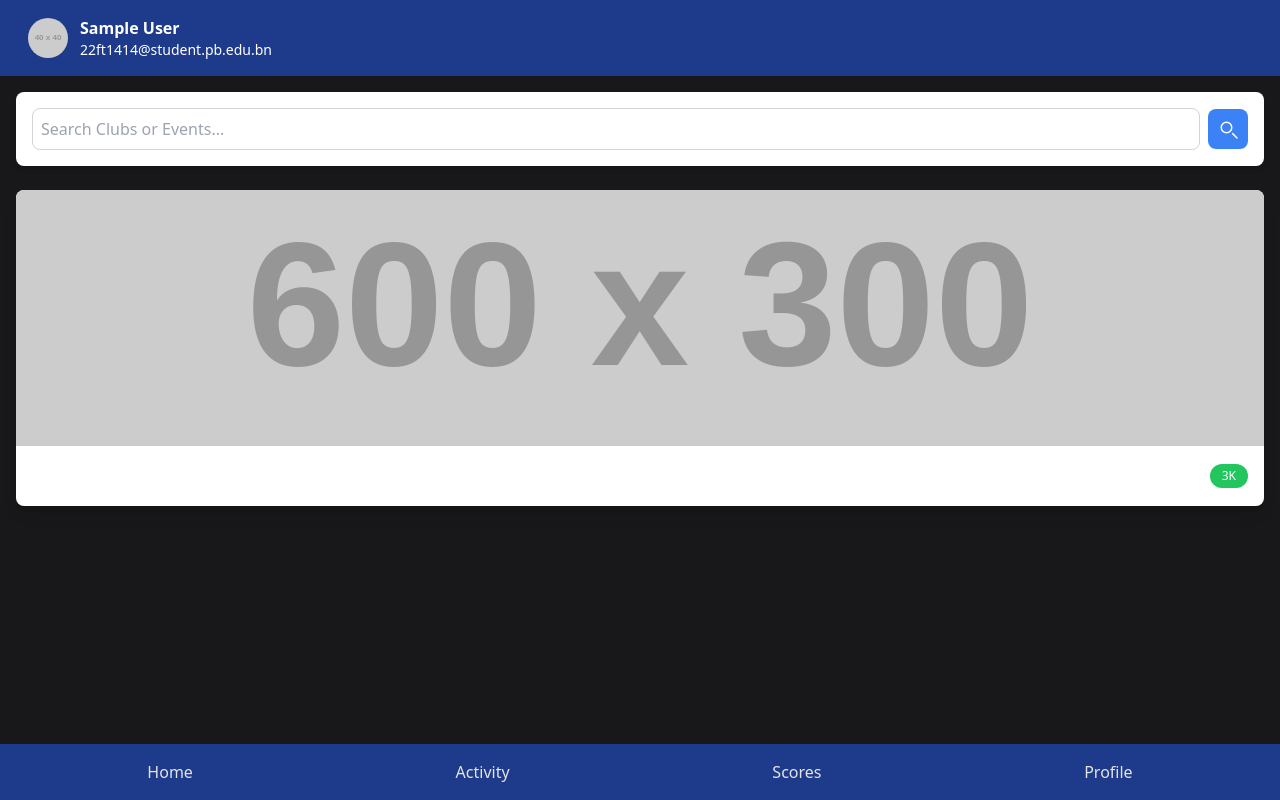
After one commit to 22FTT1500/Ep-Quest, a PHP site: page /activitypage.php in a window 1280 px wide. The commit adds this page. Run offline with PHP 8.4, Linux system fonts and the light colour scheme; the visitor is signed in with stand-in values (Sample User, id 1); grey boxes labelled with a size stand in for pictures from a placeholder-image service; some libraries are stand-ins or nearby versions.

Commit message:
Latest update

```diff
--- /dev/null
+++ b/activitypage.php
@@ -0,0 +1,74 @@
+<?php
+session_start();
+include 'db_conn.php';
+if (isset($_SESSION['student_id']) && isset($_SESSION['student_id'])) {
+?>
+
+    <!DOCTYPE html>
+    <html lang="en">
+
+    <head>
+        <meta charset="UTF-8">
+        <meta name="viewport" content="width=device-width, initial-scale=1.0">
+        <script src="https://cdn.tailwindcss.com"></script>
+        <title>Document</title>
+    </head>
+
+    <body class="bg-zinc-900 text-white font-sans">
+        <div class="flex flex-col h-screen">
+            <div class="p-4 bg-blue-900">
+                <!-- Profile Link -->
+                <div class="flex items-center">
+                    <img src="https://placehold.co/40x40" alt="profile" class="rounded-full ml-3" />
+                    <div class="ml-3">
+                        <h1 class="font-bold"><?php echo $_SESSION['fullname']; ?></h1>
+                        <p class="text-sm">22ft1414@student.pb.edu.bn</p>
+                    </div>
+                </div>
+            </div>
+
+            <!-- Search box -->
+            <div class="mx-4 my-4 rounded-lg text-center">
+                <div class="flex items-center space-x-2 p-4 bg-white dark:bg-zinc-800 shadow-md rounded-lg">
+                    <input type="text" placeholder="Search Clubs or Events..." class="flex-grow p-2 border border-zinc-300 dark:border-zinc-700 rounded-lg focus:outline-none dark:text-white">
+                    <button class="p-2 bg-blue-500 dark:bg-blue-700 text-white dark:text-white rounded-lg">
+                        <svg xmlns="http://www.w3.org/2000/svg" fill="none" viewBox="0 0 24 24" stroke-width="1.5" stroke="currentColor" class="w-6 h-6">
+                            <path stroke-linecap="round" stroke-linejoin="round" d="M15.75 10.5a5.25 5.25 0 11-10.5 0 5.25 5.25 0 0110.5 0zM21 21l-4.35-4.35"></path>
+                        </svg>
+                    </button>
+                </div>
+            </div>
+
+            <!-- Activity card -->
+            <div class="mx-4 my-2">
+                <div class="bg-white dark:bg-zinc-800 shadow-lg rounded-lg overflow-hidden">
+                    <img src="https://placehold.co/600x300" alt="Handball Club" class="w-full h-48 sm:h-64 object-cover">
+                    <div class="p-4">
+                        <div class="flex justify-between items-center">
+                            <h2 class="text-lg font-semibold dark:text-white">Club Name</h2>
+                            <span class="bg-green-500 text-white dark:text-white py-1 px-3 rounded-full text-xs">3K</span>
+                        </div>
+                    </div>
+                </div>
+            </div>
+
+
+            <div class="p-4 bg-blue-900 fixed bottom-0 w-full">
+                <div class="flex justify-around text-zinc-200">
+                    <span><a href="studentpage.php">Home</a></span>
+                    <span><a href="activitypage.php">Activity</a></span>
+                    <span><a href="">Scores</a></span>
+                    <span><a href="">Profile</a></span>
+                </div>
+            </div>
+        </div>
+    </body>
+
+    </html>
+
+<?php
+} else {
+    header("Location: index.php");
+    exit();
+}
+?>
--- a/studentpage.php
+++ b/studentpage.php
@@ -58,10 +58,10 @@ if (isset($_SESSION['student_id']) && isset($_SESSION['student_id'])) {
                 <img src="https://placehold.co/500x400" alt="Club Photo" class="rounded-lg" />
             </div>
 
-            <div class="p-4 bg-blue-900 fixed bottom-0 w-full">
+            <div class="p-4 bg-blue-900 bottom-0 w-full">
                 <div class="flex justify-around text-zinc-200">
                     <span><a href="">Home</a></span>
-                    <span><a href="">Activity</a></span>
+                    <span><a href="activitypage.php">Activity</a></span>
                     <span><a href="">Scores</a></span>
                     <span><a href="">Profile</a></span>
                 </div>
```
Also changed, not shown: test.php (+25 -52 lines).
